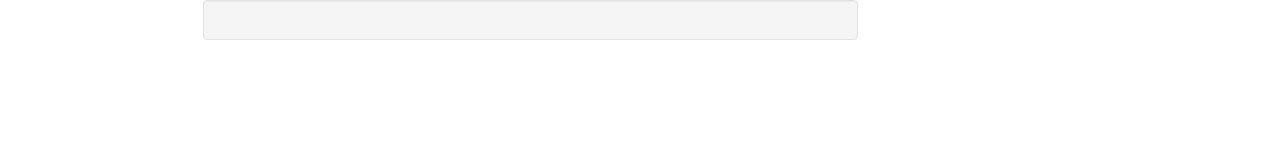
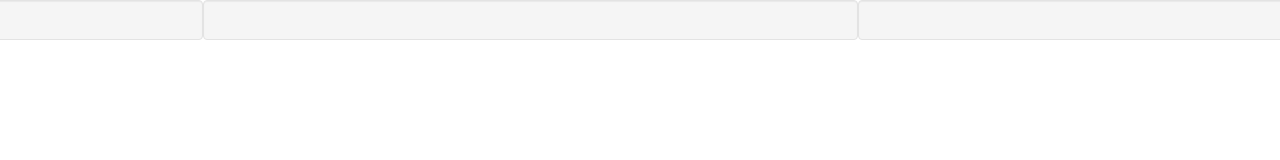
Before and after one commit to hrozob/laura, a plain HTML site: page bootstrap/index.html in a window 1280 px wide. Drawn offline with Linux system fonts and the light colour scheme.

Commit message:
Cambio de wells
se puso los wells

```diff
--- a/bootstrap/index.html
+++ b/bootstrap/index.html
@@ -9,9 +9,9 @@
 	</head>
 	<body>
 		<div class='row'>
-			<div class='col-xs-2'></div>
+			<div class='col-xs-2 well'></div>
 			<div class='col-xs-6 well'></div>
-			<div class='col-xs-4'></div>
+			<div class='col-xs-4 well'></div>
 		</div>
 
 
```
